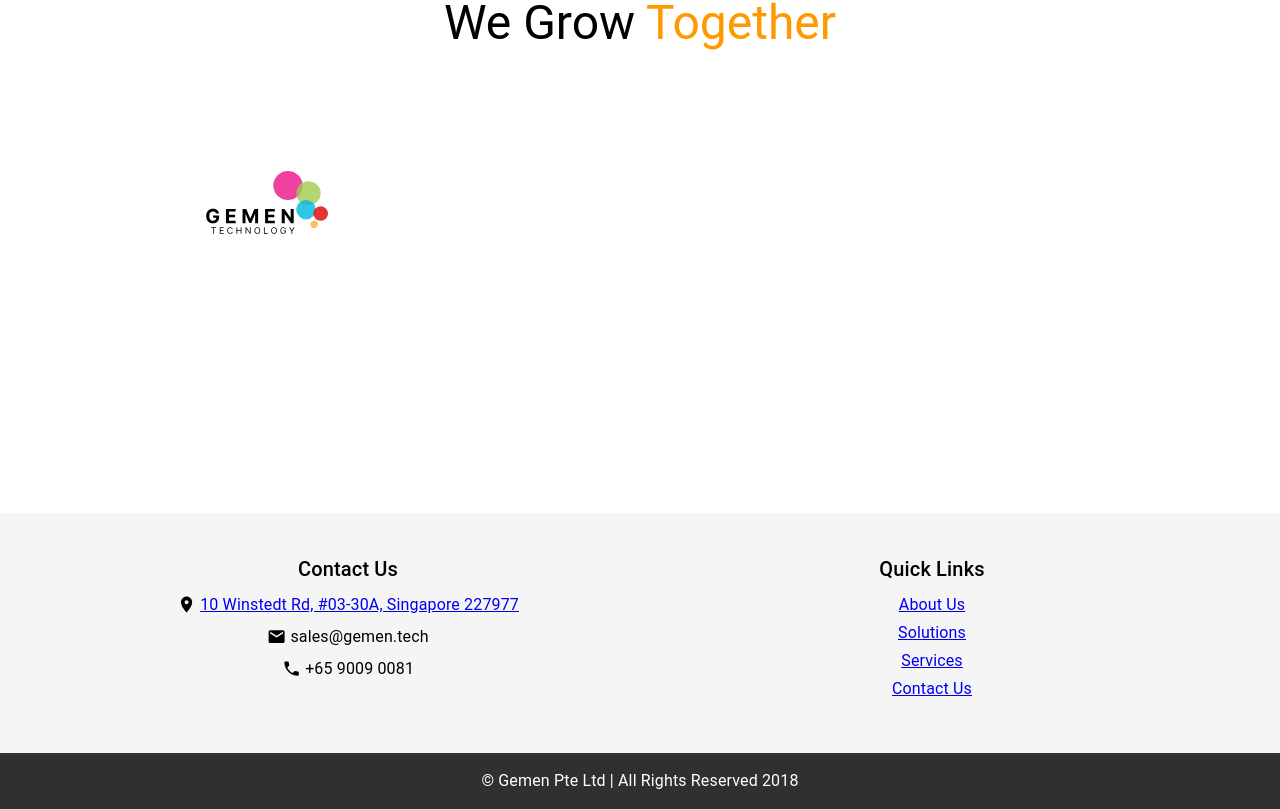
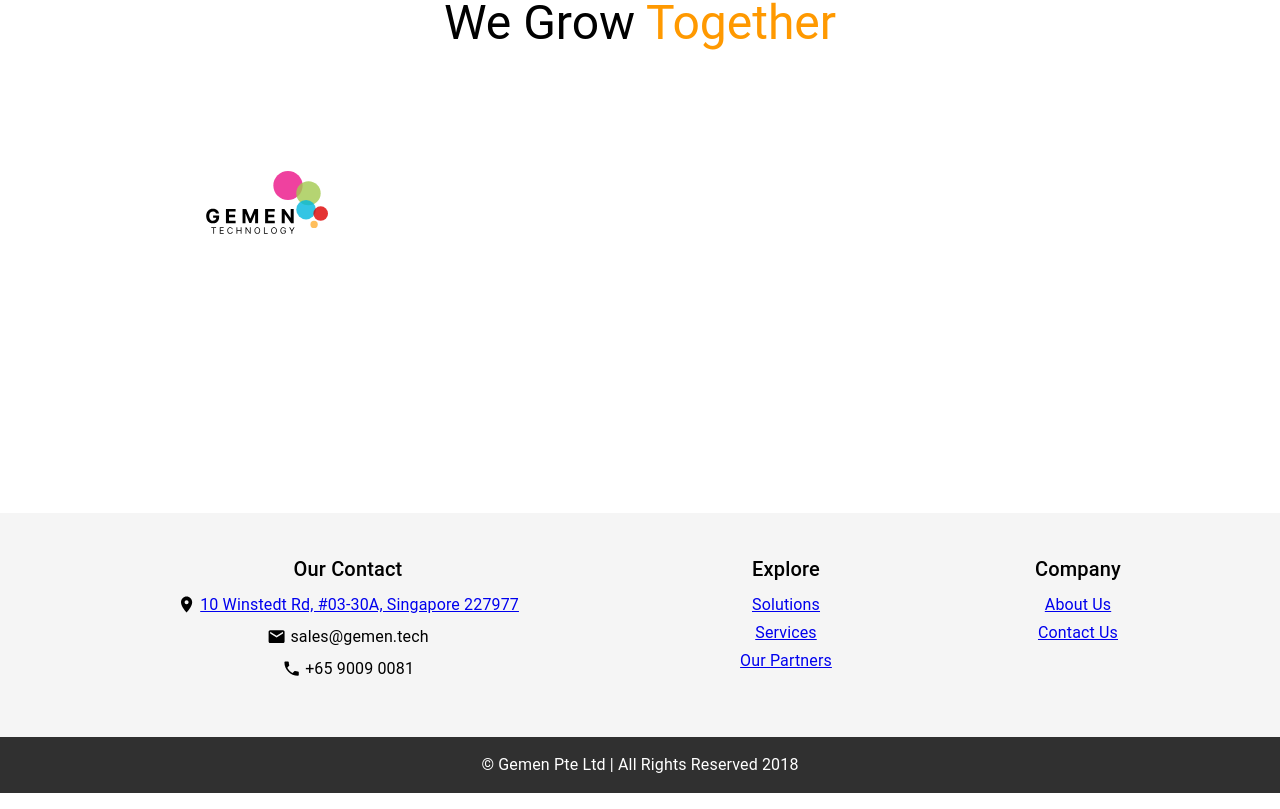
Before and after one commit to Xycone/Gemen_Website_Frontend, a React (Vite) app: page /homepage in a window 1280 px wide. Shown: the part 3567-4376 px from the top of the page. Built offline with nearby package versions, Linux system fonts and the light colour scheme.

Commit message:
Updated footer information

```diff
--- a/src/components/Footer.jsx
+++ b/src/components/Footer.jsx
@@ -12,7 +12,7 @@ function Footer() {
                         <Grid container spacing={2} sx={{ textAlign: 'center', justifyContent: 'center', mb: 1 }}>
                             {/* Quick Navigation and Contact Info Section */}
                             <Grid item xs={12} sm={6} sx={{ textAlign: 'center', justifyContent: 'center', my: 3 }}>
-                                <Typography variant="h6" sx={{ mb: 1 }}>Contact Us</Typography>
+                                <Typography variant="h6" sx={{ mb: 1 }}>Our Contact</Typography>
                                 <Container sx={{ display: 'flex', alignItems: 'center', textAlign: 'center', justifyContent: 'center', mb: 1 }}>
                                     <LocationOn sx={{ fontSize: '1.2rem', mr: 0.5 }} />
                                     <Typography>
@@ -31,13 +31,8 @@ function Footer() {
                                     <Typography>+65 9009 0081</Typography>
                                 </Container>
                             </Grid>
-                            <Grid item xs={12} sm={6} sx={{ textAlign: 'center', justifyContent: 'center', my: 3 }}>
-                                <Typography variant="h6" sx={{ mb: 1 }}>Quick Links</Typography>
-                                <Link to="/homepage#aboutus-section">
-                                    <Typography sx={{ mb: 0.5 }}>
-                                        About Us
-                                    </Typography>
-                                </Link>
+                            <Grid item xs={12} sm={3} sx={{ textAlign: 'center', justifyContent: 'center', my: 3 }}>
+                                <Typography variant="h6" sx={{ mb: 1 }}>Explore</Typography>
                                 <Link to="/homepage#solutions-section">
                                     <Typography sx={{ mb: 0.5 }}>
                                         Solutions
@@ -46,6 +41,19 @@ function Footer() {
                                 <Link to="/homepage#services-section">
                                     <Typography sx={{ mb: 0.5 }}>
                                         Services
+                                    </Typography>
+                                </Link>
+                                <Link to="/homepage#partners-section">
+                                    <Typography sx={{ mb: 0.5 }}>
+                                        Our Partners
+                                    </Typography>
+                                </Link>
+                            </Grid>
+                            <Grid item xs={12} sm={3} sx={{ textAlign: 'center', justifyContent: 'center', my: 3 }}>
+                                <Typography variant="h6" sx={{ mb: 1 }}>Company</Typography>
+                                <Link to="/homepage#aboutus-section">
+                                    <Typography sx={{ mb: 0.5 }}>
+                                        About Us
                                     </Typography>
                                 </Link>
                                 <Link to="/contactUs">
--- a/src/components/Partners.jsx
+++ b/src/components/Partners.jsx
@@ -6,7 +6,7 @@ import Logo from '../assets/Logo.svg'
 
 function Partners() {
     return (
-        <Box sx={{ pb: 15, pt: 15 }}>
+        <Box sx={{ pb: 15, pt: 15 }} id="partners-section">
             {/* Partners Section */}
             <Box sx={{ mb: 10, fontWeight: 'bold', textAlign: 'center' }}>
                 <Typography variant="h3">
--- a/src/pages/Homepage.jsx
+++ b/src/pages/Homepage.jsx
@@ -27,7 +27,7 @@ function Homepage() {
         <WhyUsSection id="aboutus-section" />
         <SolutionsSection id="solutions-section" />
         <ServicesSection id="services-section" />
-        <Partners />
+        <Partners id="partners-section"/>
       </Container>
     </Box>
   )
```
